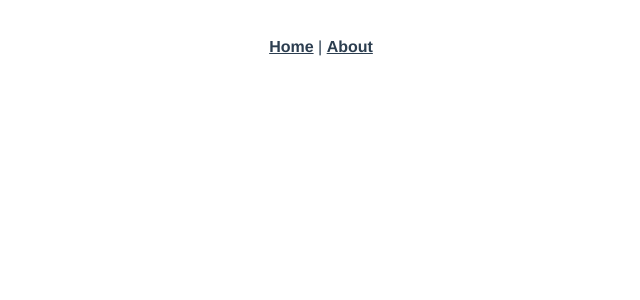
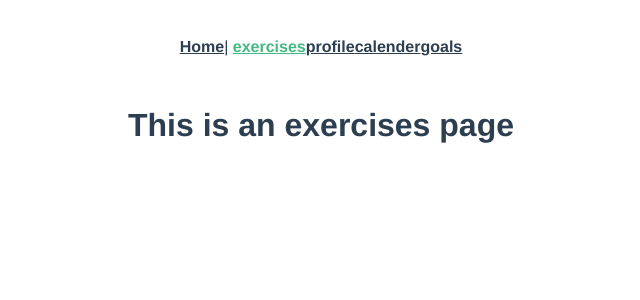
Before and after one commit to tuantruong625/gym-buddy, a Vue app: page /exercises in a window 1280 px wide. Shown: the top 300 px of the page, without its empty margins (319-959 px from the left). Built offline with nearby package versions, Linux system fonts and the light colour scheme.

Commit message:
Create routes

```diff
--- a/src/App.vue
+++ b/src/App.vue
@@ -1,8 +1,11 @@
 <template>
 	<div id="app">
 		<div id="nav">
-      <router-link to="/">Home</router-link> |
-      <router-link to="/about">About</router-link>
+			<router-link to="/">Home</router-link>|
+			<router-link to="/exercises">exercises</router-link>
+			<router-link to="/profile">profile</router-link>
+			<router-link to="/calender">calender</router-link>
+			<router-link to="/goals">goals</router-link>
 		</div>
 		<router-view/>
 	</div>
--- a/src/components/HelloWorld.vue
+++ /dev/null
@@ -1,60 +0,0 @@
-<template>
-  <div class="hello">
-    <h1>{{ msg }}</h1>
-    <p>
-      For a guide and recipes on how to configure / customize this project,<br>
-      check out the
-      <a href="https://cli.vuejs.org" target="_blank" rel="noopener">vue-cli documentation</a>.
-    </p>
-    <h3>Installed CLI Plugins</h3>
-    <ul>
-      <li><a href="https://github.com/vuejs/vue-cli/tree/dev/packages/%40vue/cli-plugin-babel" target="_blank" rel="noopener">babel</a></li>
-      <li><a href="https://github.com/vuejs/vue-cli/tree/dev/packages/%40vue/cli-plugin-eslint" target="_blank" rel="noopener">eslint</a></li>
-      <li><a href="https://github.com/vuejs/vue-cli/tree/dev/packages/%40vue/cli-plugin-unit-jest" target="_blank" rel="noopener">unit-jest</a></li>
-      <li><a href="https://github.com/vuejs/vue-cli/tree/dev/packages/%40vue/cli-plugin-e2e-cypress" target="_blank" rel="noopener">e2e-cypress</a></li>
-    </ul>
-    <h3>Essential Links</h3>
-    <ul>
-      <li><a href="https://vuejs.org" target="_blank" rel="noopener">Core Docs</a></li>
-      <li><a href="https://forum.vuejs.org" target="_blank" rel="noopener">Forum</a></li>
-      <li><a href="https://chat.vuejs.org" target="_blank" rel="noopener">Community Chat</a></li>
-      <li><a href="https://twitter.com/vuejs" target="_blank" rel="noopener">Twitter</a></li>
-      <li><a href="https://news.vuejs.org" target="_blank" rel="noopener">News</a></li>
-    </ul>
-    <h3>Ecosystem</h3>
-    <ul>
-      <li><a href="https://router.vuejs.org" target="_blank" rel="noopener">vue-router</a></li>
-      <li><a href="https://vuex.vuejs.org" target="_blank" rel="noopener">vuex</a></li>
-      <li><a href="https://github.com/vuejs/vue-devtools#vue-devtools" target="_blank" rel="noopener">vue-devtools</a></li>
-      <li><a href="https://vue-loader.vuejs.org" target="_blank" rel="noopener">vue-loader</a></li>
-      <li><a href="https://github.com/vuejs/awesome-vue" target="_blank" rel="noopener">awesome-vue</a></li>
-    </ul>
-  </div>
-</template>
-
-<script>
-export default {
-  name: 'HelloWorld',
-  props: {
-    msg: String
-  }
-}
-</script>
-
-<!-- Add "scoped" attribute to limit CSS to this component only -->
-<style scoped lang="scss">
-h3 {
-  margin: 40px 0 0;
-}
-ul {
-  list-style-type: none;
-  padding: 0;
-}
-li {
-  display: inline-block;
-  margin: 0 10px;
-}
-a {
-  color: #42b983;
-}
-</style>
--- a/src/router.js
+++ b/src/router.js
@@ -14,12 +14,36 @@ export default new Router({
       component: Home
     },
     {
-      path: '/about',
-      name: 'about',
+      path: '/exercises',
+      name: 'exercises',
       // route level code-splitting
       // this generates a separate chunk (about.[hash].js) for this route
       // which is lazy-loaded when the route is visited.
-      component: () => import(/* webpackChunkName: "about" */ './views/About.vue')
-    }
+      component: () => import(/* webpackChunkName: "about" */ './views/Exercises.vue')
+    },
+    {
+      path: '/profile',
+      name: 'profile',
+      // route level code-splitting
+      // this generates a separate chunk (about.[hash].js) for this route
+      // which is lazy-loaded when the route is visited.
+      component: () => import(/* webpackChunkName: "about" */ './views/Profile.vue')
+    },
+    {
+      path: '/calender',
+      name: 'calender',
+      // route level code-splitting
+      // this generates a separate chunk (about.[hash].js) for this route
+      // which is lazy-loaded when the route is visited.
+      component: () => import(/* webpackChunkName: "about" */ './views/Calender.vue')
+    },
+    {
+      path: '/goals',
+      name: 'goals',
+      // route level code-splitting
+      // this generates a separate chunk (about.[hash].js) for this route
+      // which is lazy-loaded when the route is visited.
+      component: () => import(/* webpackChunkName: "about" */ './views/Goals.vue')
+    },
   ]
 })
--- a/src/views/About.vue
+++ /dev/null
@@ -1,5 +0,0 @@
-<template>
-  <div class="about">
-    <h1>This is an about page</h1>
-  </div>
-</template>
--- /dev/null
+++ b/src/views/Calender.vue
@@ -0,0 +1,10 @@
+<template>
+	<h1>Calender</h1>
+</template>
+
+<script>
+export default {}
+</script>
+
+<style>
+</style>
--- /dev/null
+++ b/src/views/Exercises.vue
@@ -0,0 +1,5 @@
+<template>
+	<div class="exercises">
+		<h1>This is an exercises page</h1>
+	</div>
+</template>
--- /dev/null
+++ b/src/views/Goals.vue
@@ -0,0 +1,10 @@
+<template>
+	<h1>Goals</h1>
+</template>
+
+<script>
+export default {}
+</script>
+
+<style>
+</style>
--- a/src/views/Home.vue
+++ b/src/views/Home.vue
@@ -1,18 +1,14 @@
 <template>
-  <div class="home">
-    <img alt="Vue logo" src="../assets/logo.png">
-    <HelloWorld msg="Welcome to Your Vue.js App"/>
-  </div>
+	<div class="home">
+		<h1>Dashboard</h1>
+	</div>
 </template>
 
 <script>
 // @ is an alias to /src
-import HelloWorld from '@/components/HelloWorld.vue'
 
 export default {
-  name: 'home',
-  components: {
-    HelloWorld
-  }
+	name: 'home',
+	components: {}
 }
 </script>
--- /dev/null
+++ b/src/views/Profile.vue
@@ -0,0 +1,10 @@
+<template>
+	<h1>Profile</h1>
+</template>
+
+<script>
+export default {}
+</script>
+
+<style>
+</style>
```
Lines whose indentation alone changed are shown as unchanged.
